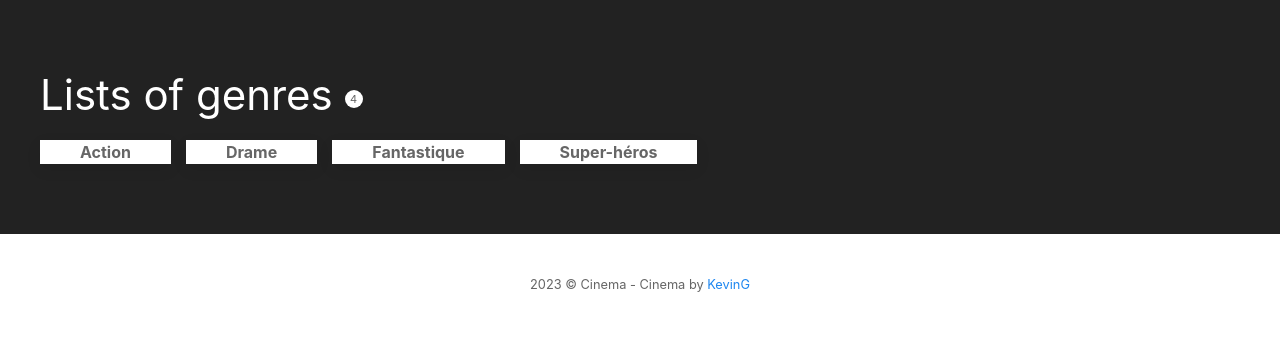
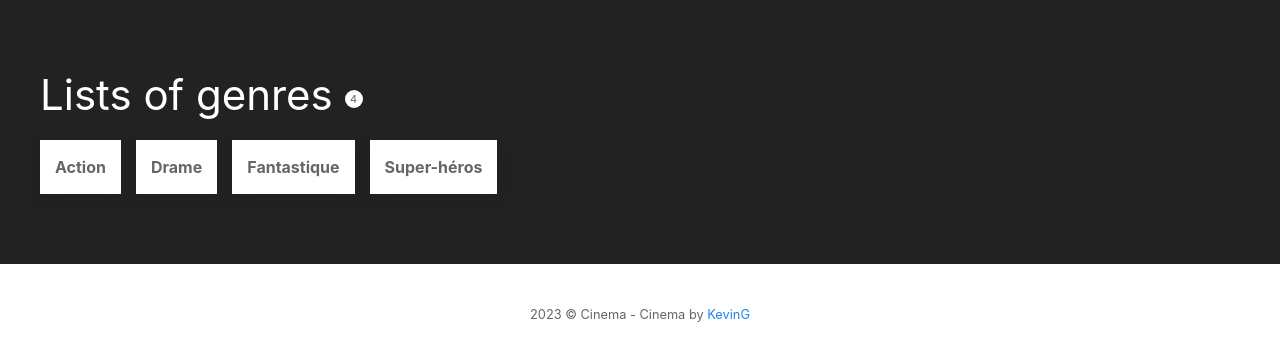
Before and after one commit to DenZaiyy/SQL_Cinema, a PHP site: page /index.php?action=listGenres in a window 1280 px wide. Shown: the part 80-441 px from the top of the page. Run offline with PHP 8.4, Linux system fonts and the light colour scheme; data comes from the database, SQL or seed files in the repository; some libraries are stand-ins or nearby versions.

Commit message:
change padding zone

```diff
--- a/view/genre/listGenres.php
+++ b/view/genre/listGenres.php
@@ -12,8 +12,8 @@ ob_start(); //def : Enclenche la temporisation de sortie
 
                 <a href="index.php?action=detailGenre&id=<?= $genre['id_genre'] ?>">
                     <div class="uk-width-auto uk-height-match" uk-scrollspy="target: > div; cls: uk-animation-fade; delay: 500">
-                        <div class="uk-card uk-card-small uk-card-default uk-height-match">
-                            <strong class="uk-padding"><?= $genre['label'] ?></strong>
+                        <div class="uk-card uk-card-small uk-card-default uk-height-match uk-padding-small">
+                            <strong class=""><?= $genre['label'] ?></strong>
                         </div>
                     </div>
                 </a>
```
